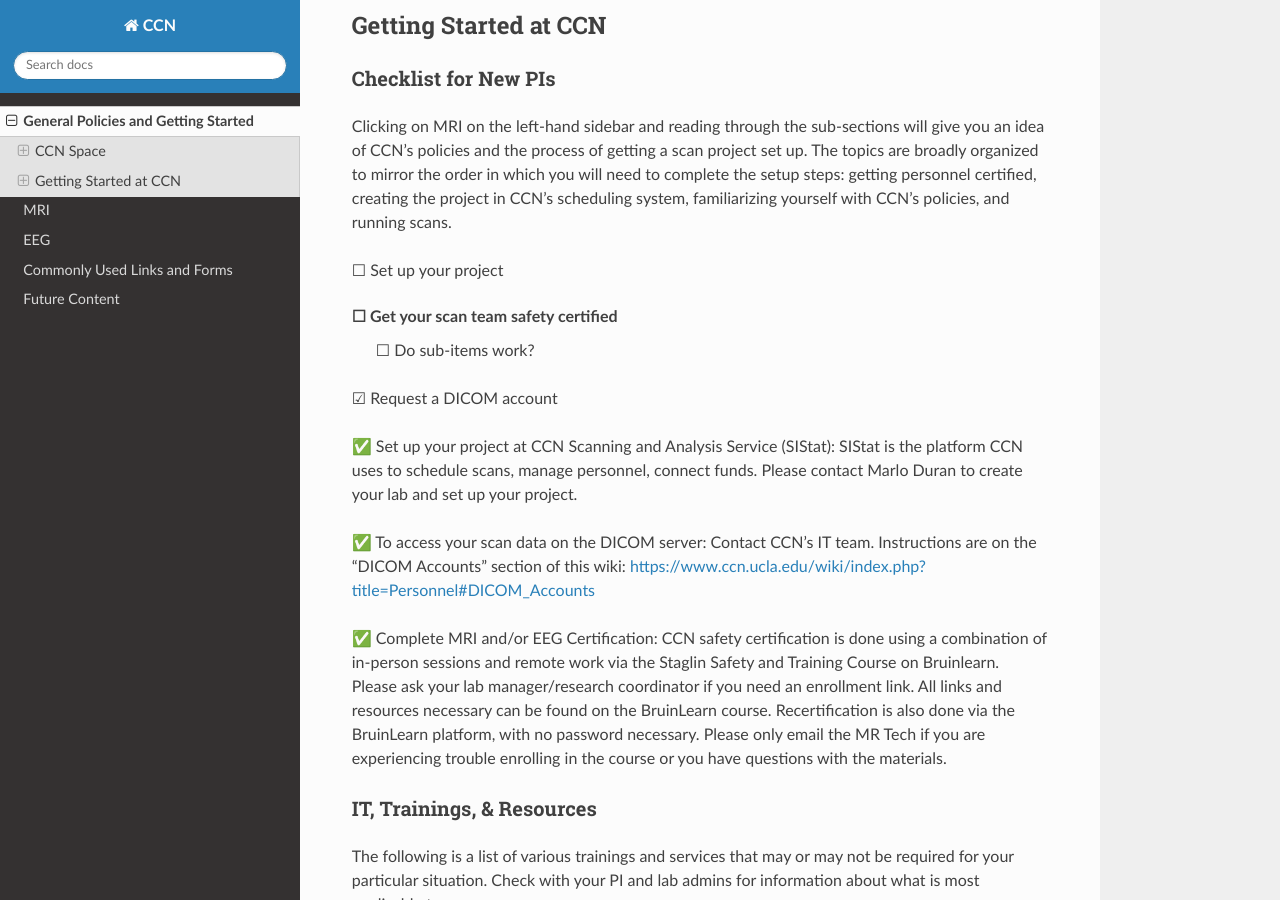
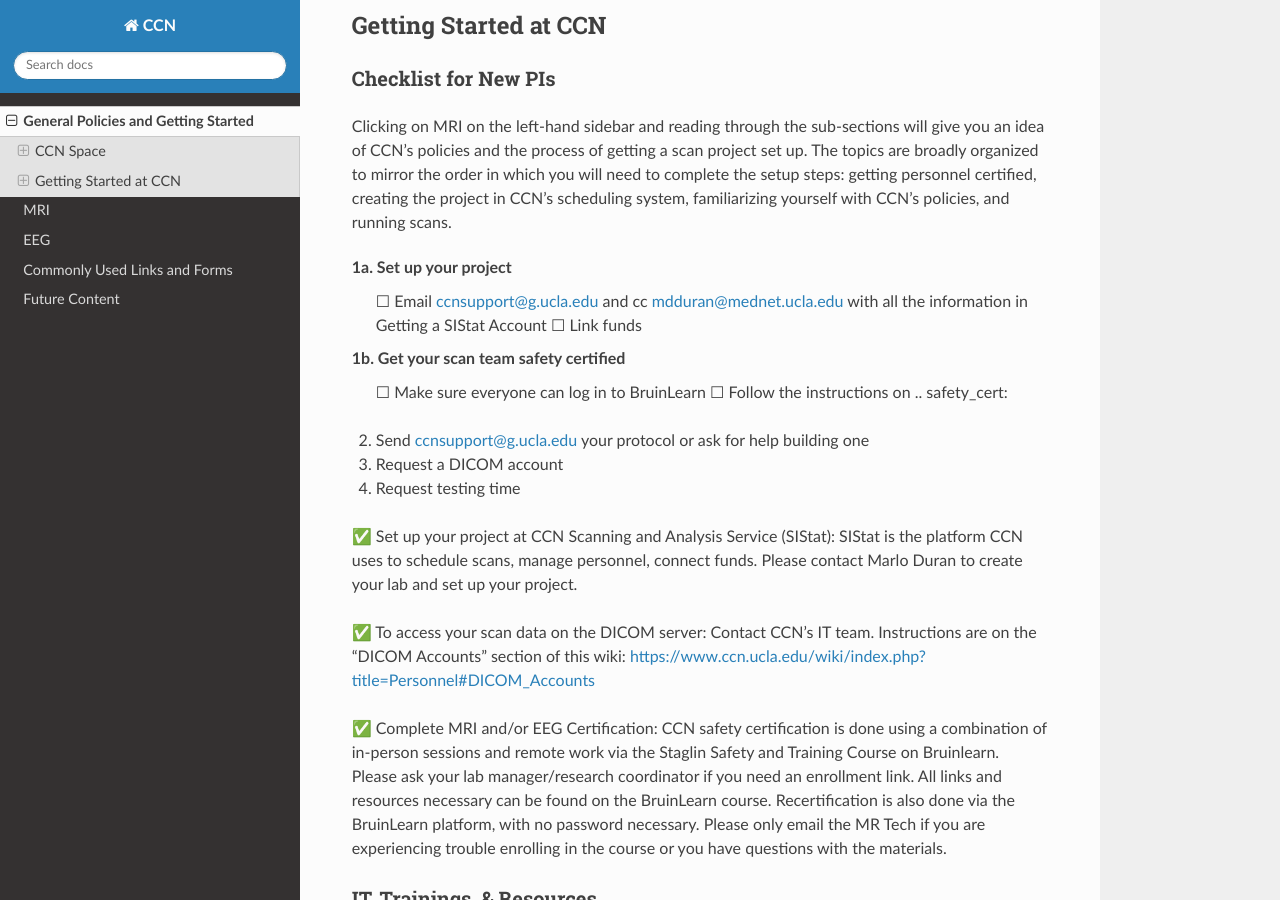
Before and after one commit to CCN-Support/CCN_Wiki, a Sphinx documentation site: the page built from docs/source/generalpolicies.rst, in a window 1280 px wide and 900 px high, scrolled down 3681 px. Built offline with Sphinx 7.4.7 and the Read the Docs theme 3.1.0, drawn with Linux system fonts in a browser that asks for light colours.

Commit message:
Update generalpolicies.rst

```diff
--- a/docs/source/generalpolicies.rst
+++ b/docs/source/generalpolicies.rst
@@ -101,12 +101,17 @@ Checklist for New PIs
 
 Clicking on MRI on the left-hand sidebar and reading through the sub-sections will give you an idea of CCN's policies and the process of getting a scan project set up. The topics are broadly organized to mirror the order in which you will need to complete the setup steps: getting personnel certified, creating the project in CCN's scheduling system, familiarizing yourself with CCN's policies, and running scans.
 
-☐ Set up your project
+1a. Set up your project
+  ☐ Email ccnsupport@g.ucla.edu and cc mdduran@mednet.ucla.edu with all the information in Getting a SIStat Account
+  ☐ Link funds
 
-☐ Get your scan team safety certified
-  ☐ Do sub-items work?
+1b. Get your scan team safety certified
+  ☐ Make sure everyone can log in to BruinLearn
+  ☐ Follow the instructions on .. safety_cert::
 
-☑ Request a DICOM account
+2. Send ccnsupport@g.ucla.edu your protocol or ask for help building one
+3. Request a DICOM account
+4. Request testing time
 
 
 
```
